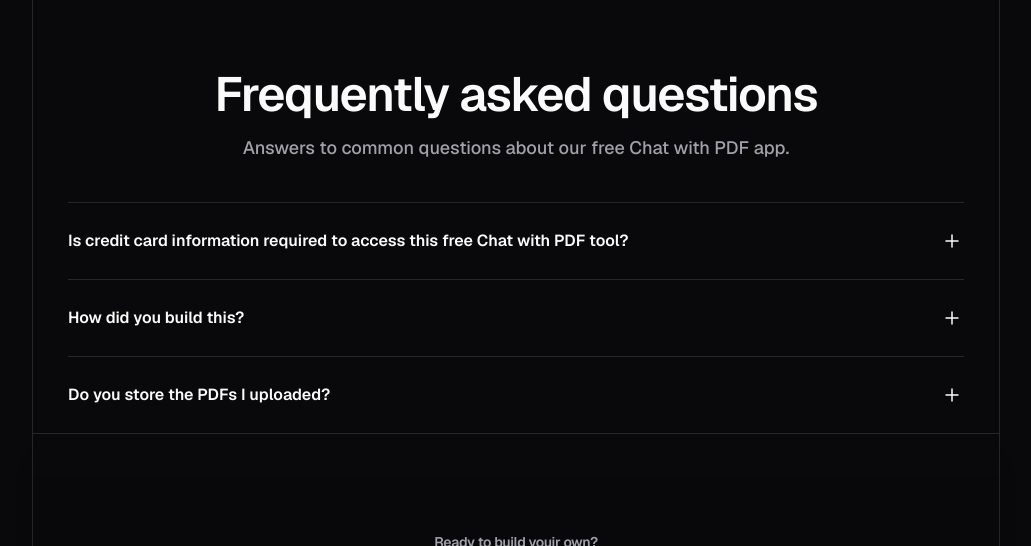
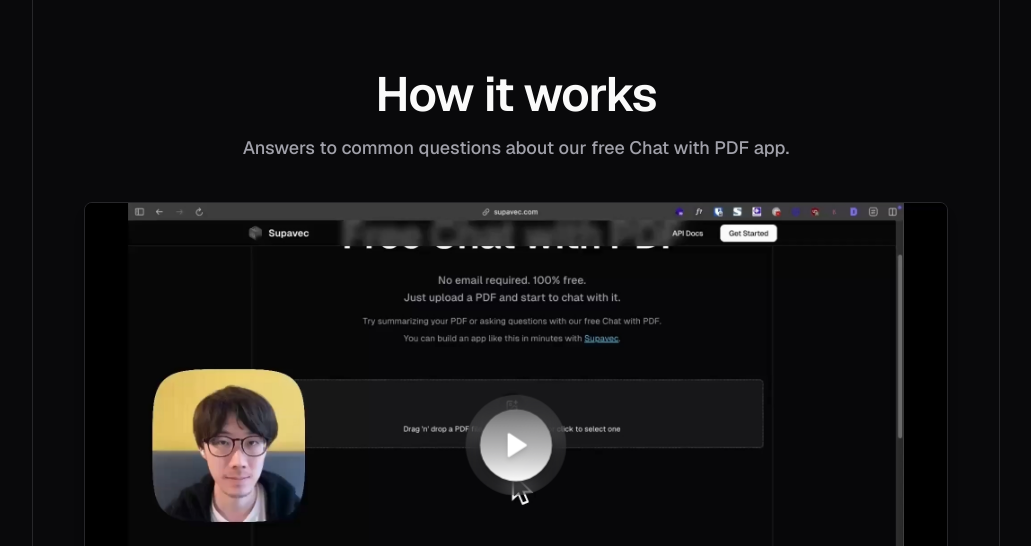
Before and after one commit to typepulse/pulse-vector, a Next.js app in the folder apps/web/: page /examples/chat-with-pdf in a window 1280 px wide. Shown: the part 710-1256 px from the top of the page, without its empty margins (124-1155 px from the left). Built offline with nearby package versions, Linux system fonts and the light colour scheme; no server answers.

Commit message:
Add demo video component and cover image

```diff
--- /dev/null
+++ b/apps/web/src/app/examples/chat-with-pdf/_components/demo-video.tsx
@@ -0,0 +1,28 @@
+import { HeroVideoDialog } from "@/components/ui/hero-video-dialog";
+
+export const DemoVideo = () => {
+  return (
+    <section>
+      <div className="mx-auto w-full text-center px-6 py-24 sm:py-32 lg:px-8">
+        <div className="mx-auto max-w-4xl divide-y text-muted-foreground">
+          <div>
+            <h2 className="text-4xl font-semibold tracking-tight text-foreground sm:text-5xl">
+              How it works
+            </h2>
+            <p className="mt-4 text-lg font-medium text-muted-foreground">
+              Answers to common questions about our free Chat with PDF app.
+            </p>
+          </div>
+        </div>
+        <HeroVideoDialog
+          className="block max-w-4xl mx-auto px-4 mt-10"
+          previewClassName="rounded-lg"
+          animationStyle="from-center"
+          videoSrc="https://qxxlcbvvszqlusrmczke.supabase.co/storage/v1/object/public/public-files/supavec-pdf-demo.mp4"
+          thumbnailSrc="/supavec-pdf-demo-cover.jpg"
+          thumbnailAlt="Supavec Chat with PDF Demo"
+        />
+      </div>
+    </section>
+  );
+};
```
Also changed, not shown: apps/web/public/supavec-pdf-demo-cover.jpg (added).
